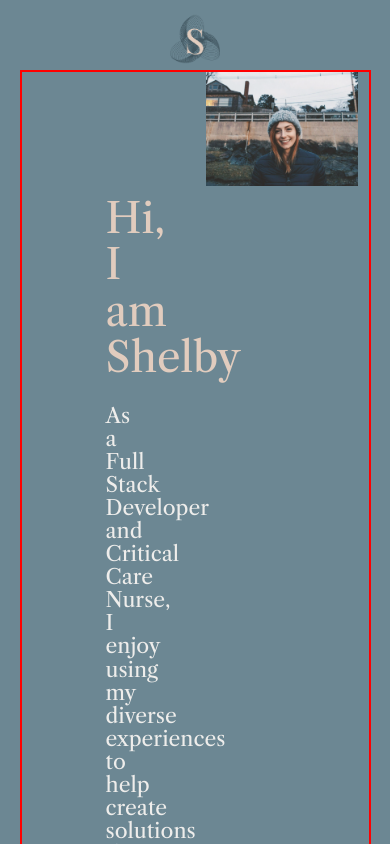
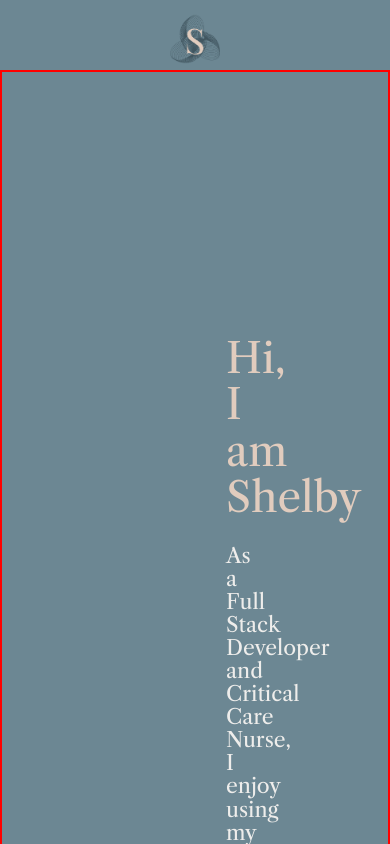
Before and after one commit to shelbyyy16/shelby-codes, a React (Vite) app: page / in a window 390 px wide. Shown: the top 844 px of the page. Built offline with nearby package versions, Linux system fonts and the light colour scheme; a web font is replaced by a local one.

Commit message:
make containers we responsive in 6 sizes

```diff
--- a/src/index.css
+++ b/src/index.css
@@ -45,24 +45,19 @@ h5 {
 
 /*LANDING PAGE */
 
-#landing-container {
+.container {
+  width: 100%;
+  max-width: 2000px;
+  margin: 0;
+  padding: 0;
+}
+
+#landing{
   border: 2px solid red;
-  width: 100%;
-  height: fit-content;
   background-color: #6C8793;
 }
 
-#landing-info {
-  padding: 6rem;
-}
-
-#landing-image {
-  width: 100%;
-  height: auto;
-
-}
-
-#landing-quote-container{
+#landing-quote{
   border: 2px solid yellow;
   background-color: #E1CCBE;
   padding: 8%;
@@ -76,6 +71,17 @@ h5 {
   padding: 1rem;
   padding-top: 8rem;
 }
+
+#landing-info {
+  padding: 16rem 8rem 16rem 16rem;
+}
+
+#landing-image {
+  width: 100%;
+  height: auto;
+  padding: 8rem 8rem 8rem 2rem;
+}
+
 
 #landing-portfolio-item {
   height: 40rem;
@@ -144,24 +150,33 @@ border: 2px solid #E1CCBE;
 
 /* xs */
 @media (max-width: 475px) {
- #landing-container {
+ .container {
   max-width: 475px;
  }
 }
 /* sm  */
 @media (max-width: 640px) {
-
+  .container {
+    max-width: 640px;
+   }
 }
 /* md  */
 @media (max-width: 768px) {
-
+  .container {
+    max-width: 768px;
+   }
 }
 /* lg  */
 @media (max-width: 1024px) {
-
+  .container {
+    max-width: 1024px;
+   }
 }
 /* xl  */
 @media (max-width: 1280px) {
+  .container {
+    max-width: 1280px;
+   }
   h1 {
     font-size: 2rem;
   }
@@ -174,6 +189,9 @@ border: 2px solid #E1CCBE;
 }
 /* 2xl  */
 @media (max-width: 1600px) {
+  .container {
+    max-width: 1600px;
+   }
   h1 {
     font-size: 3rem;
   }
--- a/src/pages/Home.jsx
+++ b/src/pages/Home.jsx
@@ -3,7 +3,7 @@ import { Link } from "react-router-dom";
 function Home() {
   return (
     <>
-      <div className="row" id="landing-container">
+      <div className="row container" id="landing">
         <div id="landing-info" className="col s6">
           <h1>Hi, I am Shelby</h1>
           <h5>
@@ -19,7 +19,7 @@ function Home() {
         </div>
       </div>
 
-      <div id="landing-quote-container">
+      <div id="landing-quote">
         <h4>
           My journey is a testament to the idea that career transitions are
           possible with determination and a commitment to learning.
```
